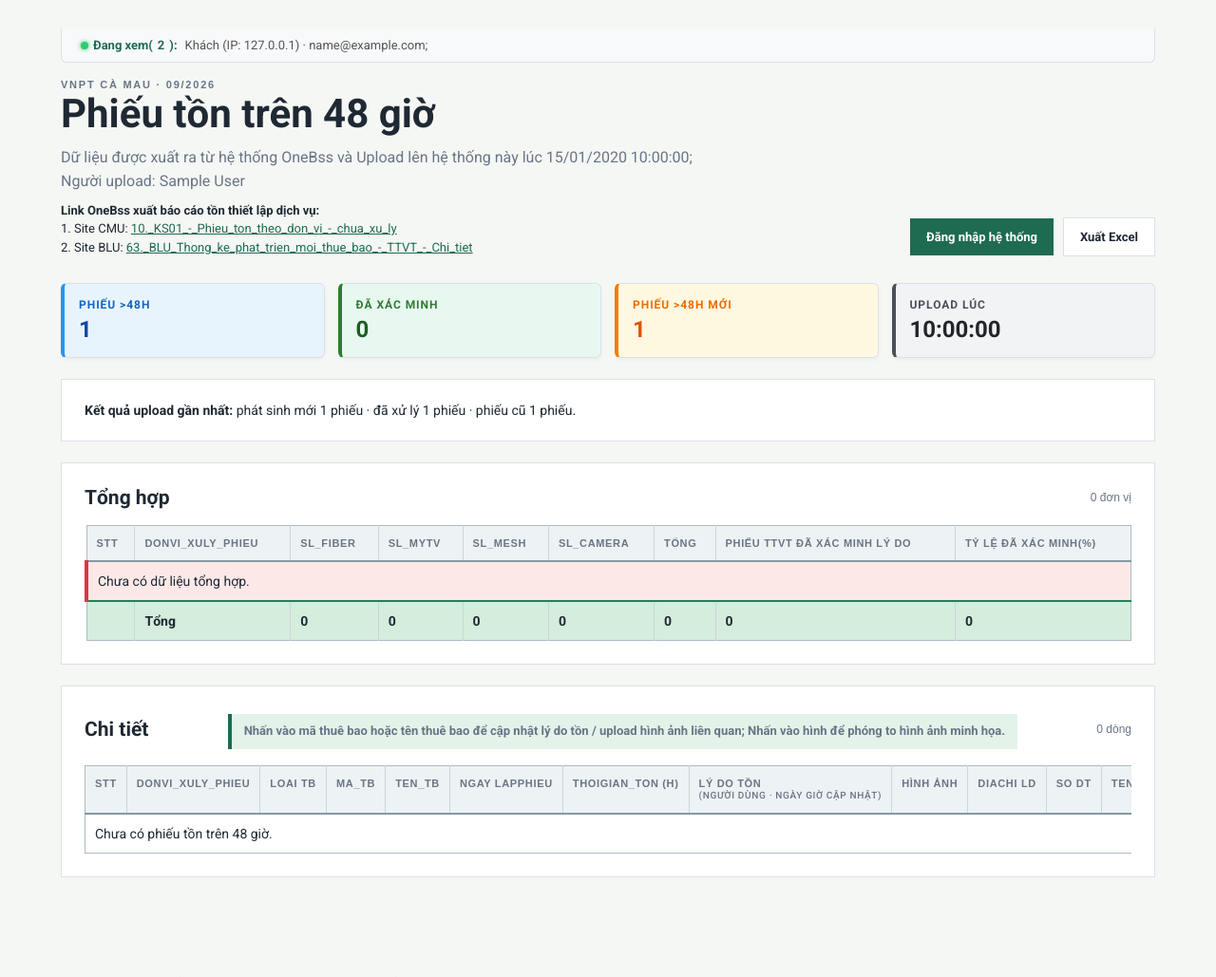
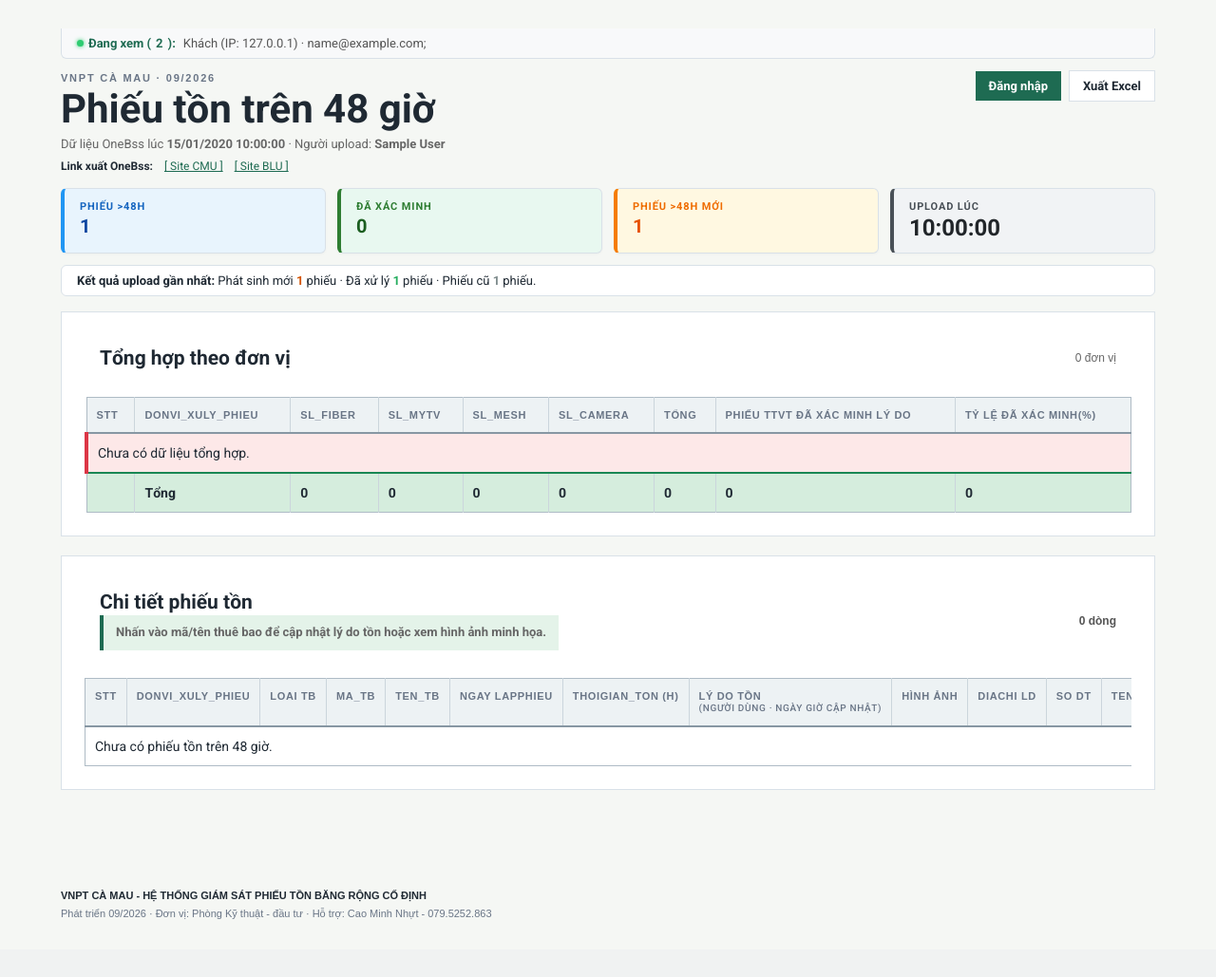
Before and after one commit to caotrinhan/phieuton, a Flask app: page / in a window 1280 px wide. Shown: the part 68-1097 px from the top of the page at 95% size. After the commit the page ends 1036 px from the top, so only its background shows below. Run offline with Flask 3, Linux system fonts and the light colour scheme; tables that the repository leaves empty hold one stand-in row (values such as "Sample post"); parts of the project's set-up code (start-up, migrations or seed data) failed here and were passed over; some libraries are stand-ins or nearby versions.

Commit message:
edit thanh dang xem 3

```diff
--- a/app/templates/dashboard.html
+++ b/app/templates/dashboard.html
@@ -1,42 +1,45 @@
 {% extends 'base.html' %}
 {% block content %}
 
-<!-- Dòng hiển thị danh sách người đang xem ở ngay đầu trang (dưới top bar) -->
-<div class="panel" style="margin-top: -12px; margin-bottom: 15px; padding: 10px 20px; background: #f8f9fa; border: 1px solid var(--line); border-radius: 0 0 6px 6px; font-size: 13px; color: var(--ink); display: flex; align-items: center; gap: 8px; flex-wrap: wrap; border-top: none;">
-  <span style="font-weight: 600; color: var(--green); display: inline-flex; align-items: center; gap: 5px;"><span style="width: 8px; height: 8px; background: #2ecc71; border-radius: 50%; display: inline-block; box-shadow: 0 0 5px #2ecc71;"></span>Đang xem(<span id="online-count-badge" style="margin: 0; padding: 0;">1</span>):</span><span id="online-users-list" style="color: #555; word-break: break-all;">Đang cập nhật danh sách...</span>
+<!-- Thanh trạng thái người đang xem (đã được tinh chỉnh padding, bo góc gọn gàng) -->
+<div class="panel" style="margin-top: -12px; margin-bottom: 12px; padding: 8px 16px; background: #f8f9fa; border: 1px solid var(--line); border-radius: 0 0 6px 6px; font-size: 13px; color: var(--ink); display: flex; align-items: center; gap: 8px; flex-wrap: wrap; border-top: none;">
+  <span style="font-weight: 600; color: var(--green); display: inline-flex; align-items: center; gap: 5px;">
+    <span style="width: 7px; height: 7px; background: #2ecc71; border-radius: 50%; display: inline-block; box-shadow: 0 0 4px #2ecc71;"></span>Đang xem (<span id="online-count-badge" style="margin: 0; padding: 0;">1</span>):
+  </span>
+  <span id="online-users-list" style="color: #555; word-break: break-all;">Đang cập nhật danh sách...</span>
 </div>
 
-<div class="page-heading">
-  <div>
-    <p class="eyebrow">VNPT CÀ MAU · 09/2026</p>
-    <h1>Phiếu tồn trên 48 giờ</h1>
-    <p>
+<!-- Phần Tiêu đề & Hành động chính (Bố cục 2 cột cân đối: Tiêu đề bên trái, nút bấm bên phải) -->
+<div class="page-heading" style="display: flex; justify-content: space-between; align-items: flex-start; gap: 20px; flex-wrap: wrap; margin-bottom: 16px;">
+  <div style="flex: 1; min-width: 280px;">
+    <p class="eyebrow" style="margin-bottom: 2px;">VNPT CÀ MAU · 09/2026</p>
+    <h1 style="margin-bottom: 6px;">Phiếu tồn trên 48 giờ</h1>
+    <p style="margin: 0; color: #666; font-size: 13px;">
       {% if batch %}
-        Dữ liệu được xuất ra từ hệ thống OneBss và Upload lên hệ thống này lúc {{ batch.uploaded_at.strftime('%d/%m/%Y %H:%M:%S') }}; Người upload: {{ batch.uploaded_by.full_name }}
+        Dữ liệu OneBss lúc <strong>{{ batch.uploaded_at.strftime('%d/%m/%Y %H:%M:%S') }}</strong> · Người upload: <strong>{{ batch.uploaded_by.full_name }}</strong>
       {% else %}
         Chưa có dữ liệu
       {% endif %}
     </p>
 
-    <!-- Hai đường link hướng dẫn xuất báo cáo OneBss mở tab mới -->
+    <!-- Link OneBss rút gọn dạng Dropdown/Pop-over hoặc Link gọn gàng tránh rườm rà -->
     {% if batch %}
-    <div style="margin-top: 8px; font-size: 13px; line-height: 1.5;">
-      <span style="font-weight: 600; color: var(--ink);">Link OneBss xuất báo cáo tồn thiết lập dịch vụ:</span><br>
-      1. Site CMU: <a href="https://onebss.vnpt.vn/#/report/bi?path=TINH/CAMAU/TRACUU/TON_RP_PHIEUTON_CHUA_XULY&name=10._KS01_-_Phieu_ton_theo_don_vi_-_chua_xu_ly" target="_blank" style="color: var(--green); text-decoration: underline;">10._KS01_-_Phieu_ton_theo_don_vi_-_chua_xu_ly</a><br>
-      2. Site BLU: <a href="https://onebss.vnpt.vn/#/report/bi?path=TINH/BACLIEU/BACLIEU/BAOCAO/BC_PTTB_TTVT/BC_BLU_TK_PTM_TB_TTVT&name=63._BLU_Thong_ke_phat_trien_moi_thue_bao_-_TTVT_-_Chi_tiet" target="_blank" style="color: var(--green); text-decoration: underline;">63._BLU_Thong_ke_phat_trien_moi_thue_bao_-_TTVT_-_Chi_tiet</a>
+    <div style="margin-top: 6px; font-size: 12px; display: flex; gap: 12px; align-items: center; flex-wrap: wrap;">
+      <span style="font-weight: 600; color: var(--ink);">Link xuất OneBss:</span>
+      <a href="https://onebss.vnpt.vn/#/report/bi?path=TINH/CAMAU/TRACUU/TON_RP_PHIEUTON_CHUA_XULY&name=10._KS01_-_Phieu_ton_theo_don_vi_-_chua_xu_ly" target="_blank" style="color: var(--green); text-decoration: underline;">[ Site CMU ]</a>
+      <a href="https://onebss.vnpt.vn/#/report/bi?path=TINH/BACLIEU/BACLIEU/BAOCAO/BC_PTTB_TTVT/BC_BLU_TK_PTM_TB_TTVT&name=63._BLU_Thong_ke_phat_trien_moi_thue_bao_-_TTVT_-_Chi_tiet" target="_blank" style="color: var(--green); text-decoration: underline;">[ Site BLU ]</a>
     </div>
     {% endif %}
   </div>
 
-  <div class="heading-actions" style="align-items: center;">
+  <!-- Nhóm các nút thao tác gọn gàng ở góc phải -->
+  <div class="heading-actions" style="display: flex; align-items: center; gap: 8px; flex-wrap: wrap;">
     {% if current_user.is_authenticated %}
       {% if current_user.is_admin %}
-        <a class="button primary" href="{{ url_for('main.upload') }}">Upload file tồn mới</a>
-        <button type="button" class="button secondary" id="openAdminResetBtn">
-          Reset mật khẩu user
-        </button>
+        <a class="button primary" href="{{ url_for('main.upload') }}" style="font-size: 13px; padding: 8px 14px;">Upload file mới</a>
+        <button type="button" class="button secondary" id="openAdminResetBtn" style="font-size: 13px; padding: 8px 14px;">Reset MK</button>
 
-        <!-- Modal Quản trị: Reset mật khẩu người dùng (Chuẩn thẻ dialog) -->
+        <!-- Modal Quản trị: Reset mật khẩu người dùng -->
         <dialog class="reason-modal" id="adminResetModal">
           <div class="modal-card">
             <form method="POST" action="{{ url_for('main.admin_reset_password_user') }}">
@@ -68,17 +71,17 @@
         </dialog>
       {% endif %}
     {% else %}
-      <a class="button primary" href="{{ url_for('auth.login') }}">Đăng nhập hệ thống</a>
+      <a class="button primary" href="{{ url_for('auth.login') }}" style="font-size: 13px; padding: 8px 14px;">Đăng nhập</a>
     {% endif %}
 
     {% if batch %}
-      <a class="button secondary" href="{{ url_for('main.export_xlsx') }}">Xuất Excel</a>
+      <a class="button secondary" href="{{ url_for('main.export_xlsx') }}" style="font-size: 13px; padding: 8px 14px;">Xuất Excel</a>
     {% endif %}
 
     {% if current_user.is_authenticated %}
-      <!-- Menu tài khoản thuần CSS tích hợp sẵn nằm ở cùng bên phải -->
+      <!-- Menu tài khoản cá nhân -->
       <div class="user-menu-dropdown" style="position: relative; display: inline-block;">
-        <button class="button secondary user-menu-btn" type="button" id="userMenuToggle" style="background: #fff; display: flex; align-items: center; gap: 6px;">
+        <button class="button secondary user-menu-btn" type="button" id="userMenuToggle" style="background: #fff; display: flex; align-items: center; gap: 6px; font-size: 13px; padding: 8px 14px;">
           <span>Tài khoản</span>
           <i class="fas fa-chevron-down" style="font-size: 10px;"></i>
         </button>
@@ -97,38 +100,40 @@
 </div>
 
 {% if batch %}
-<section class="metrics">
-  <!-- Card 1: Tổng số phiếu >48h -->
-  <div class="metric" style="background: #e8f4fd; border-left: 4px solid #2196f3; padding: 15px; border-radius: 6px; box-shadow: 0 2px 4px rgba(0,0,0,0.04);">
-    <span style="font-size: 12px; font-weight: 600; color: #1565c0; text-transform: uppercase;">Phiếu &gt;48h</span>
-    <strong style="display: block; font-size: 24px; color: #0d47a1; margin-top: 5px;">{{ batch.over_48h_tickets }}</strong>
+<!-- Thống kê dạng thẻ (Metrics) gọn gàng hơn -->
+<section class="metrics" style="display: grid; grid-template-columns: repeat(auto-fit, minmax(200px, 1fr)); gap: 12px; margin-bottom: 12px;">
+  <div class="metric" style="background: #e8f4fd; border-left: 4px solid #2196f3; padding: 12px 16px; border-radius: 6px; box-shadow: 0 1px 3px rgba(0,0,0,0.03);">
+    <span style="font-size: 11px; font-weight: 600; color: #1565c0; text-transform: uppercase;">Phiếu &gt;48h</span>
+    <strong style="display: block; font-size: 20px; color: #0d47a1; margin-top: 2px;">{{ batch.over_48h_tickets }}</strong>
   </div>
 
-  <!-- Card 2: Đã xác minh -->
-  <div class="metric" style="background: #e8f8f0; border-left: 4px solid #2e7d32; padding: 15px; border-radius: 6px; box-shadow: 0 2px 4px rgba(0,0,0,0.04);">
-    <span style="font-size: 12px; font-weight: 600; color: #2e7d32; text-transform: uppercase;">Đã xác minh</span>
-    <strong style="display: block; font-size: 24px; color: #1b5e20; margin-top: 5px;">{{ tickets|selectattr('reason')|list|length }}</strong>
+  <div class="metric" style="background: #e8f8f0; border-left: 4px solid #2e7d32; padding: 12px 16px; border-radius: 6px; box-shadow: 0 1px 3px rgba(0,0,0,0.03);">
+    <span style="font-size: 11px; font-weight: 600; color: #2e7d32; text-transform: uppercase;">Đã xác minh</span>
+    <strong style="display: block; font-size: 20px; color: #1b5e20; margin-top: 2px;">{{ tickets|selectattr('reason')|list|length }}</strong>
   </div>
 
-  <!-- Card 3: Phiếu >48h mới -->
-  <div class="metric" style="background: #fff8e1; border-left: 4px solid #f57c00; padding: 15px; border-radius: 6px; box-shadow: 0 2px 4px rgba(0,0,0,0.04);">
-    <span style="font-size: 12px; font-weight: 600; color: #ef6c00; text-transform: uppercase;">Phiếu &gt;48h mới</span>
-    <strong style="display: block; font-size: 24px; color: #e65100; margin-top: 5px;">{{ batch.new_tickets }}</strong>
+  <div class="metric" style="background: #fff8e1; border-left: 4px solid #f57c00; padding: 12px 16px; border-radius: 6px; box-shadow: 0 1px 3px rgba(0,0,0,0.03);">
+    <span style="font-size: 11px; font-weight: 600; color: #ef6c00; text-transform: uppercase;">Phiếu &gt;48h mới</span>
+    <strong style="display: block; font-size: 20px; color: #e65100; margin-top: 2px;">{{ batch.new_tickets }}</strong>
   </div>
 
-  <!-- Card 4: Upload lúc -->
-  <div class="metric" style="background: #f1f3f5; border-left: 4px solid #495057; padding: 15px; border-radius: 6px; box-shadow: 0 2px 4px rgba(0,0,0,0.04);">
-    <span style="font-size: 12px; font-weight: 600; color: #495057; text-transform: uppercase;">Upload lúc</span>
-    <strong class="metric-time" style="display: block; font-size: 22px; color: #212529; margin-top: 5px;">{{ batch.uploaded_at.strftime('%H:%M:%S') }}</strong>
+  <div class="metric" style="background: #f1f3f5; border-left: 4px solid #495057; padding: 12px 16px; border-radius: 6px; box-shadow: 0 1px 3px rgba(0,0,0,0.03);">
+    <span style="font-size: 11px; font-weight: 600; color: #495057; text-transform: uppercase;">Upload lúc</span>
+    <strong class="metric-time" style="display: block; font-size: 18px; color: #212529; margin-top: 2px;">{{ batch.uploaded_at.strftime('%H:%M:%S') }}</strong>
   </div>
 </section>
 
-<section class="panel upload-result">
-  <strong>Kết quả upload gần nhất:</strong> phát sinh mới {{ batch.new_tickets }} phiếu · đã xử lý {{ batch.status_changed_tickets }} phiếu · phiếu cũ {{ batch.existing_tickets }} phiếu.
+<!-- Thông báo kết quả upload thu gọn -->
+<section class="panel upload-result" style="padding: 8px 16px; font-size: 13px; margin-bottom: 16px; background: #fff; border: 1px solid var(--line); border-radius: 6px;">
+  <span><strong>Kết quả upload gần nhất:</strong> Phát sinh mới <span style="color: #d35400; font-weight: 600;">{{ batch.new_tickets }}</span> phiếu · Đã xử lý <span style="color: #27ae60; font-weight: 600;">{{ batch.status_changed_tickets }}</span> phiếu · Phiếu cũ <span style="color: #7f8c8d; font-weight: 600;">{{ batch.existing_tickets }}</span> phiếu.</span>
 </section>
 
-<section class="panel summary-panel">
-  <div class="panel-title"><h2>Tổng hợp</h2><span>{{ summary_rows|length }} đơn vị</span></div>
+<!-- Bảng Tổng hợp -->
+<section class="panel summary-panel" style="margin-bottom: 20px;">
+  <div class="panel-title" style="padding: 12px 16px;">
+    <h2>Tổng hợp theo đơn vị</h2>
+    <span style="font-size: 12px; color: #666;">{{ summary_rows|length }} đơn vị</span>
+  </div>
   <div class="table-wrap">
     <table>
       <thead>
@@ -176,11 +181,14 @@
   </div>
 </section>
 
+<!-- Bảng Chi tiết -->
 <section class="panel detail-panel">
-  <div class="panel-title">
-    <h2>Chi tiết</h2>
-    <p class="panel-help">Nhấn vào mã thuê bao hoặc tên thuê bao để cập nhật lý do tồn / upload hình ảnh liên quan; Nhấn vào hình để phóng to hình ảnh minh họa.</p>
-    <span>{{ tickets|length }} dòng</span>
+  <div class="panel-title" style="padding: 12px 16px; display: flex; justify-content: space-between; align-items: center; flex-wrap: wrap;">
+    <div>
+      <h2 style="margin-bottom: 2px;">Chi tiết phiếu tồn</h2>
+      <p class="panel-help" style="margin: 0; font-size: 12px; color: #666;">Nhấn vào mã/tên thuê bao để cập nhật lý do tồn hoặc xem hình ảnh minh họa.</p>
+    </div>
+    <span style="font-size: 12px; font-weight: 600; color: #555;">{{ tickets|length }} dòng</span>
   </div>
   <div class="table-wrap">
     <table class="detail-table">
@@ -216,7 +224,7 @@
           <td class="thumbnail-cell">
             {% for image in ticket.images %}
             <button class="thumbnail-button" type="button" data-image-url="{{ url_for('main.ticket_image', image_id=image.id) }}" data-image-name="{{ image.original_filename }}" style="background: none; border: 1px solid var(--line); border-radius: 4px; padding: 2px; cursor: pointer; display: inline-flex; align-items: center; justify-content: center; margin-right: 4px; margin-bottom: 4px;" title="{{ image.original_filename }}">
-              <img src="{{ url_for('main.ticket_image', image_id=image.id) }}" alt="{{ image.original_filename }}" style="width: 45px; height: 45px; object-fit: cover; border-radius: 2px; display: block;">
+              <img src="{{ url_for('main.ticket_image', image_id=image.id) }}" alt="{{ image.original_filename }}" style="width: 40px; height: 40px; object-fit: cover; border-radius: 2px; display: block;">
             </button>
             {% else %}
             <span class="muted">Chưa có</span>
@@ -242,6 +250,7 @@
   </div>
 </section>
 
+<!-- Modals & Viewer giữ nguyên logic xử lý -->
 {% for ticket in tickets %}
 <dialog class="reason-modal" id="reason-modal-{{ ticket.id }}">
   <div class="modal-card">
@@ -271,7 +280,7 @@
 </dialog>
 {% endfor %}
 
-<!-- Khung xem ảnh lớn dạng Div thuần (Tương thích tuyệt đối PC & Mobile) -->
+<!-- Khung xem ảnh lớn -->
 <div class="image-viewer" id="image-viewer" style="display: none; position: fixed; inset: 0; background: rgba(0,0,0,0.85); z-index: 99999; justify-content: center; align-items: center; padding: 20px;">
   <div class="image-viewer-card" style="background: #fff; width: 100%; max-width: 800px; border-radius: 8px; overflow: hidden; display: flex; flex-direction: column; box-shadow: 0 10px 30px rgba(0,0,0,0.3);">
     <div class="modal-header" style="display: flex; justify-content: space-between; align-items: center; padding: 15px 20px; background: #f5f7f4; border-bottom: 1px solid var(--line);">
@@ -294,7 +303,7 @@
   </div>
 </div>
 
-<!-- Modal Đổi Mật Khẩu (Chuẩn thẻ dialog) -->
+<!-- Modal Đổi Mật Khẩu -->
 <dialog class="reason-modal" id="changePasswordModal">
   <div class="modal-card">
     <div class="modal-header">
@@ -317,9 +326,9 @@
 </dialog>
 
 {% else %}
-<section class="empty panel">
+<section class="empty panel" style="text-align: center; padding: 40px;">
   <h2>Chưa có dữ liệu</h2>
-  <p>Upload hai file đầu vào để bắt đầu theo dõi.</p>
+  <p>Upload file đầu vào để bắt đầu theo dõi.</p>
   {% if current_user.is_authenticated %}
     <a class="button primary" href="{{ url_for('main.upload') }}">Upload dữ liệu</a>
   {% else %}
@@ -336,12 +345,10 @@
   var isAdmin = {{ 'true' if current_user.is_admin else 'false' }};
   var allowedUnits = {{ allowed_units | tojson }};
 
-  // Xử lý mở/đóng menu tài khoản cá nhân
   document.addEventListener('click', function(event) {
     var dropdown = document.getElementById('userMenuDropdownContent');
     var toggleBtn = document.getElementById('userMenuToggle');
     if (!dropdown || !toggleBtn) return;
-
     if (toggleBtn.contains(event.target)) {
       dropdown.style.display = dropdown.style.display === 'block' ? 'none' : 'block';
     } else if (!dropdown.contains(event.target)) {
@@ -349,7 +356,6 @@
     }
   });
 
-  // Xử lý mở/đóng modal Đổi mật khẩu chuẩn Dialog
   var changePasswordModal = document.getElementById('changePasswordModal');
   var openPasswordBtn = document.getElementById('openChangePasswordBtn');
   var closePasswordBtn = document.getElementById('closePasswordModal');
@@ -368,11 +374,9 @@
     });
   }
 
-  // Xử lý mở modal cập nhật phiếu hoặc thông báo xác nhận khi chưa đăng nhập
   document.querySelectorAll('[data-modal]').forEach(function(button){
     button.addEventListener('click', function(e){
       e.preventDefault();
-
       if (!isAuthenticated) {
         var userConfirmed = confirm('Bạn cần đăng nhập hệ thống để có thể nhập lý do tồn hoặc upload hình ảnh minh họa.\n\nBạn có muốn chuyển đến trang đăng nhập ngay bây giờ không?');
         if (userConfirmed) {
@@ -390,9 +394,7 @@
 
       var modalId = button.dataset.modal;
       var modal = document.getElementById(modalId);
-      if (modal) {
-        modal.showModal();
-      }
+      if (modal) { modal.showModal(); }
     });
   });
 
@@ -415,7 +417,6 @@
     });
   });
 
-  // Xử lý mở/đóng khung xem ảnh lớn
   var imageModal = document.getElementById('image-viewer');
   var viewerImage = document.getElementById('viewer-image');
   var closeImageViewerBtn = document.getElementById('closeImageViewerBtn');
@@ -433,23 +434,15 @@
       e.preventDefault();
       var activeImage = button.getAttribute('data-image-url') || button.dataset.imageUrl;
       var imageName = button.getAttribute('data-image-name') || button.dataset.imageName;
-
       if (!activeImage) return;
 
       imageScale = 1;
       imageRotation = 0;
-      if(viewerImage) {
-        viewerImage.src = activeImage;
-      }
+      if(viewerImage) { viewerImage.src = activeImage; }
       var viewerName = document.getElementById('viewer-name');
-      if(viewerName) {
-        viewerName.textContent = imageName;
-      }
+      if(viewerName) { viewerName.textContent = imageName; }
       renderImage();
-
-      if(imageModal) {
-        imageModal.style.display = 'flex';
-      }
+      if(imageModal) { imageModal.style.display = 'flex'; }
     });
   });
 
@@ -473,27 +466,20 @@
 
   if (imageModal) {
     imageModal.addEventListener('click', function(e) {
-      if (e.target === imageModal) {
-        imageModal.style.display = 'none';
-      }
+      if (e.target === imageModal) { imageModal.style.display = 'none'; }
     });
   }
 
-  // Xử lý mở/đóng modal Reset mật khẩu Admin
   var adminResetModal = document.getElementById('adminResetModal');
   var openAdminResetBtn = document.getElementById('openAdminResetBtn');
   var closeAdminResetBtn = document.getElementById('closeAdminResetBtn');
 
   if (openAdminResetBtn && adminResetModal) {
-    openAdminResetBtn.addEventListener('click', function() {
-      adminResetModal.showModal();
-    });
+    openAdminResetBtn.addEventListener('click', function() { adminResetModal.showModal(); });
   }
 
   if (closeAdminResetBtn && adminResetModal) {
-    closeAdminResetBtn.addEventListener('click', function() {
-      adminResetModal.close();
-    });
+    closeAdminResetBtn.addEventListener('click', function() { adminResetModal.close(); });
   }
 })();
 
@@ -501,11 +487,9 @@ function updateOnlineStatus() {
     fetch('/api/ping')
     .then(response => response.json())
     .then(data => {
-        // Cập nhật số lượng
         var badge = document.getElementById('online-count-badge');
         if (badge) badge.textContent = data.online_count;
 
-        // Cập nhật danh sách online (backend đã trả về mảng email hoặc chuỗi tùy chỉnh rút gọn)
         var listElem = document.getElementById('online-users-list');
         if (listElem && data.online_users) {
             listElem.textContent = data.online_users.join(' · ');
@@ -514,11 +498,9 @@ function updateOnlineStatus() {
     .catch(err => console.log('Online status error:', err));
 }
 
-// Chạy ngay khi mở trang và lặp lại mỗi 10 giây để cập nhật trực tuyến cực nhanh
 updateOnlineStatus();
 setInterval(updateOnlineStatus, 10000);
 
-// Gửi tín hiệu thông báo ngay lập tức khi người dùng đóng tab hoặc rời khỏi trang
 window.addEventListener('beforeunload', function () {
     navigator.sendBeacon('/api/ping?action=leave');
 });
```
